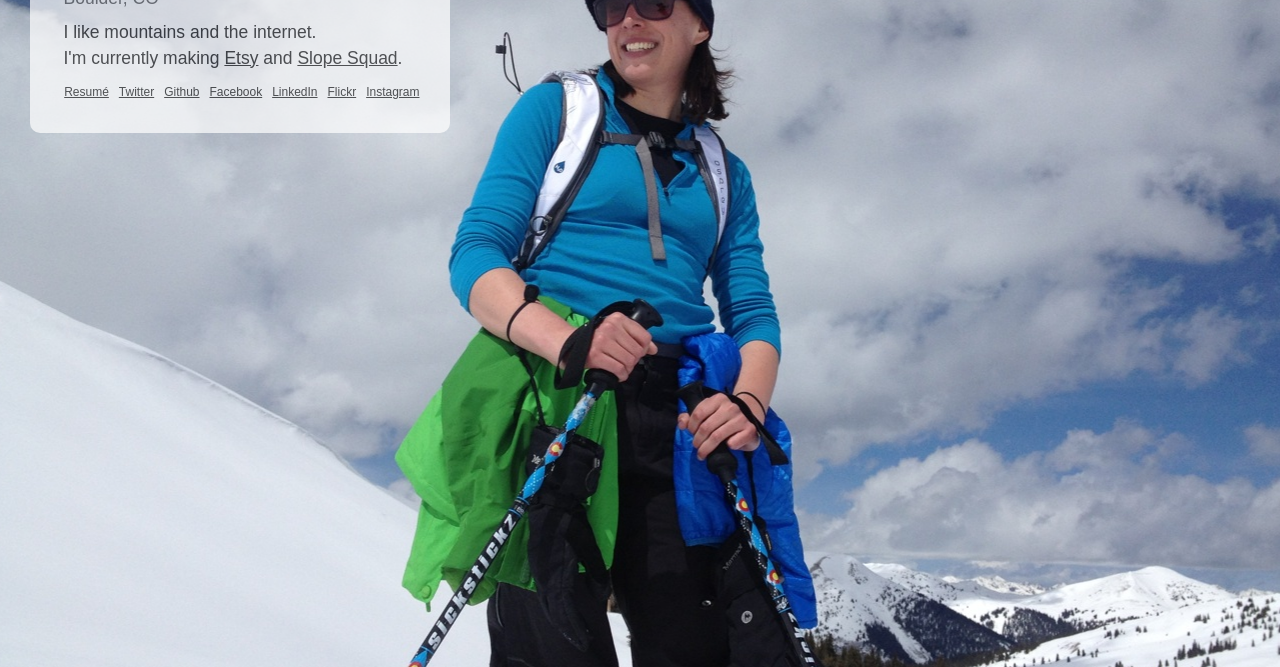
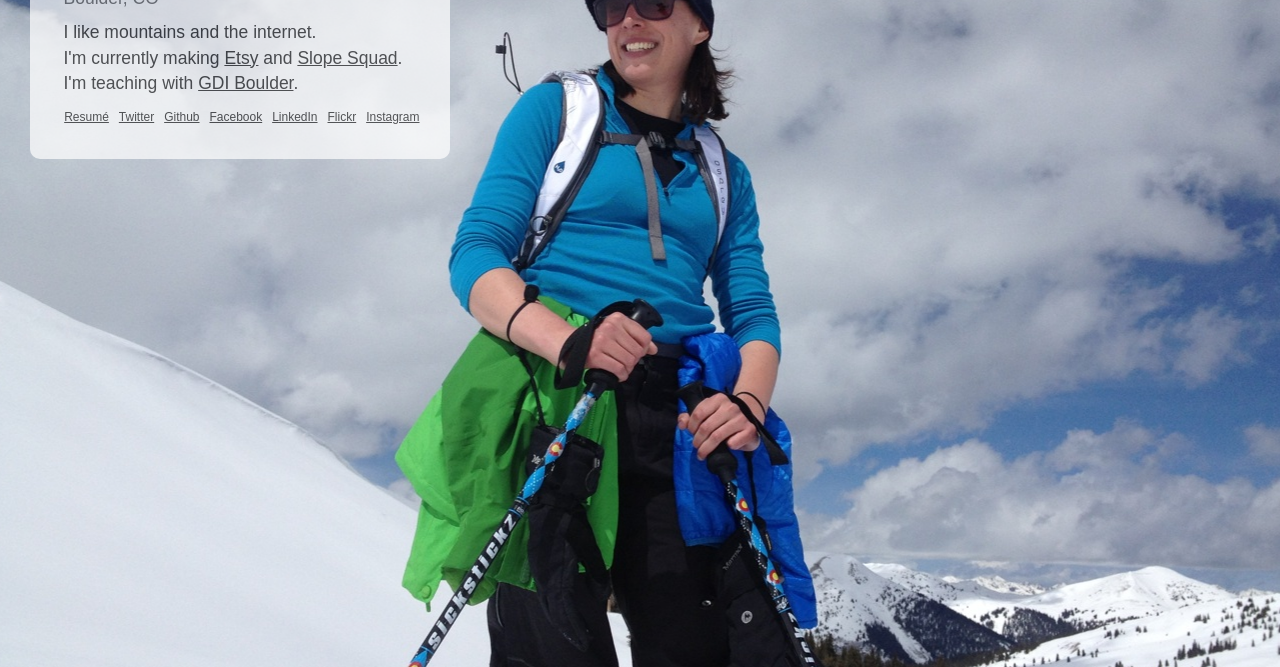
Before and after one commit to rachelv/magnetbox.org, a plain HTML site: page index.html in a window 1280 px wide. Shown: the part 133-800 px from the top of the page. Drawn offline with Linux system fonts and the light colour scheme.

Commit message:
add GDI mention

```diff
--- a/index.html
+++ b/index.html
@@ -12,6 +12,7 @@
     <p class="location">Boulder, CO</p>
     <p>I like mountains and the internet.</p>
     <p>I'm currently making <a href="http://www.etsy.com">Etsy</a> and <a href="http://www.slopesquad.com">Slope Squad</a>.</p>
+    <p>I'm teaching with <a href="http://girldevelopit.com/chapters/boulder">GDI Boulder</a>.</p>
     <ul class="links">
       <li><a href="./resume">Resum&eacute;</a></li>
       <li><a href="http://www.twitter.com/rachelv">Twitter</a></li>
```
